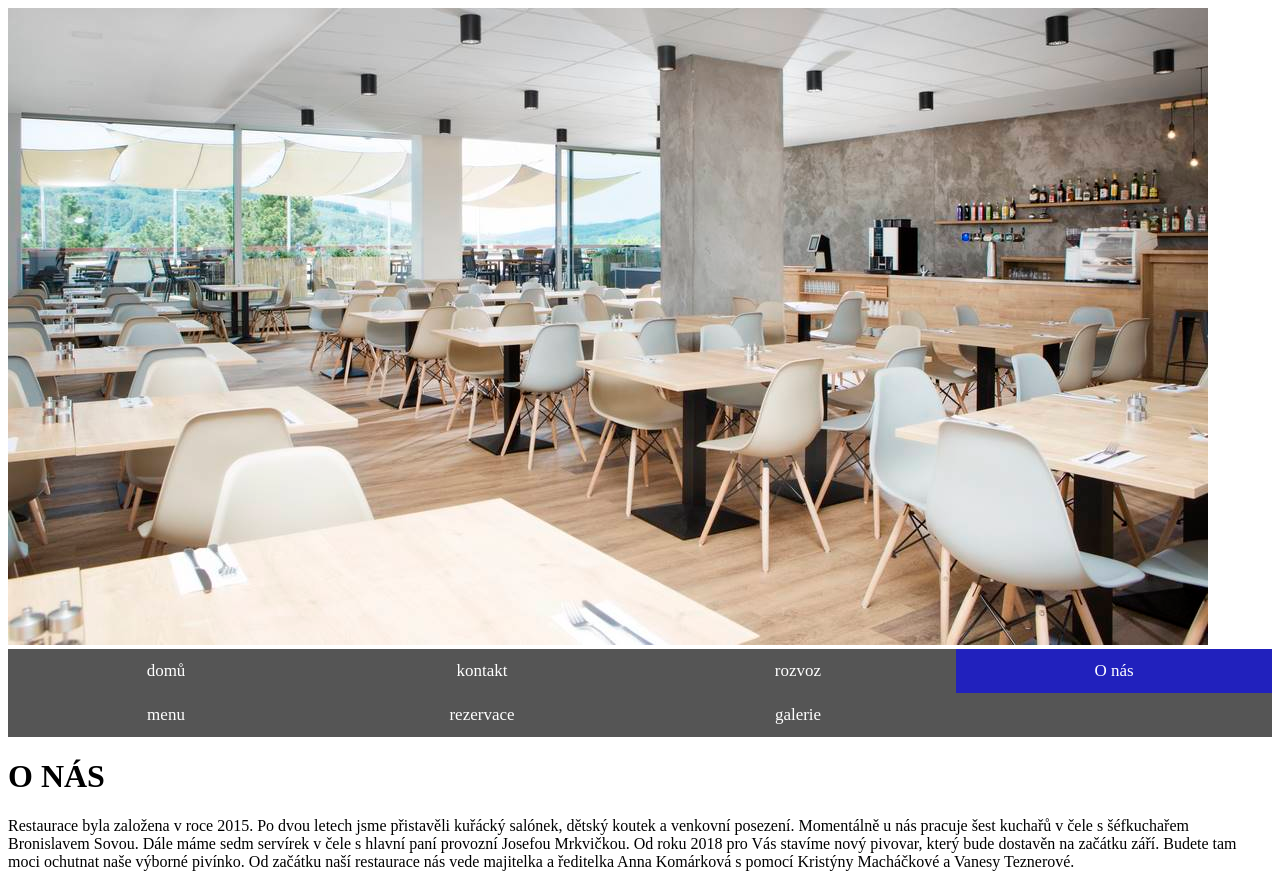
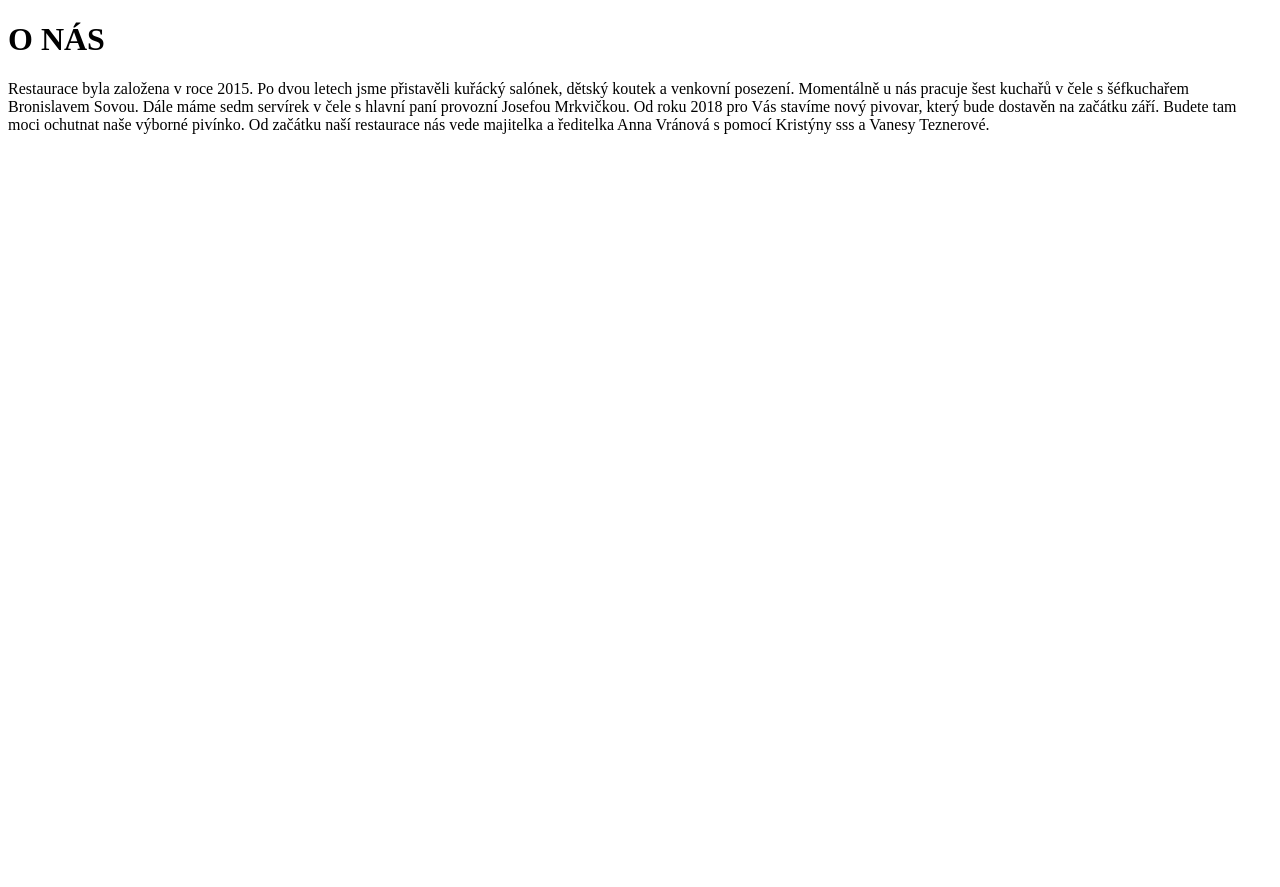
Before and after one commit to kristynamachackova/pejsek, a plain HTML site: page o nás.html in a window 1280 px wide. After the commit the page ends 800 px from the top, so only its background shows below. Drawn offline with Linux system fonts and the light colour scheme.

Commit message:
Update o nás.html

```diff
--- a/o nás.html
+++ b/o nás.html
@@ -4,26 +4,12 @@
         <link rel="stylesheet" href="css/styles.css">
     </head>
     <body>
-
-            <img src="images/restauracce.jpg" alt="alternative text">
-            <div class="navbar">
-                <a href="index.html"><i class="fa fa-fw fa-home"></i> domů</a>
-                <a href="kontakt.html"><i class="fa fa-fw fa-search"></i> kontakt</a>
-                <a href="rozvoz.html"><i class="fa fa-fw fa-envelope"></i> rozvoz</a>
-                <a class="active" href="o nás.html"><i class="fa fa-fw fa-user"></i> O nás</a>
-                <a href="menu.html"><i class="fa fa-fm fa-user"></i> menu</a>
-                <a href="rezervace.html"><i class="fa fa-fm fa-user"></i> rezervace</a>
-                <a href="galerie.html"><i class="fa fa-fm fa-user"></i> galerie</a>
-
-
-              </div>
-
         <h1>O NÁS</h1>
         <p>Restaurace byla založena v roce 2015. Po dvou letech jsme přistavěli kuřácký salónek,
              dětský koutek a venkovní posezení. Momentálně u nás pracuje šest kuchařů v čele s šéfkuchařem
             Bronislavem Sovou. Dále máme sedm servírek v čele s hlavní paní provozní Josefou Mrkvičkou. Od roku 2018 pro Vás stavíme nový pivovar,
             který bude dostavěn na začátku září. Budete tam moci ochutnat naše výborné pivínko. Od začátku naší restaurace
-            nás vede majitelka a ředitelka Anna Komárková s pomocí Kristýny Macháčkové a Vanesy Teznerové.
+            nás vede majitelka a ředitelka Anna Vránová s pomocí Kristýny sss a Vanesy Teznerové.
           </p>
     </body>
 </html>
```
